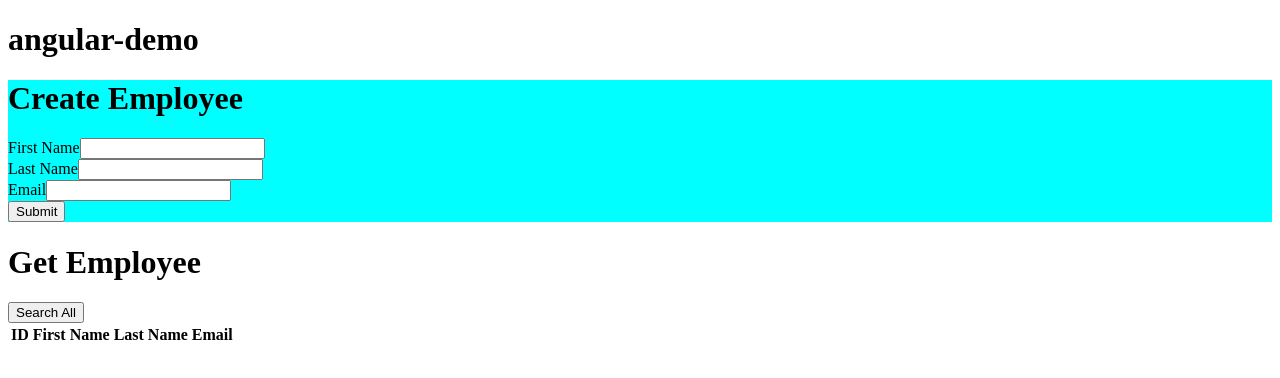
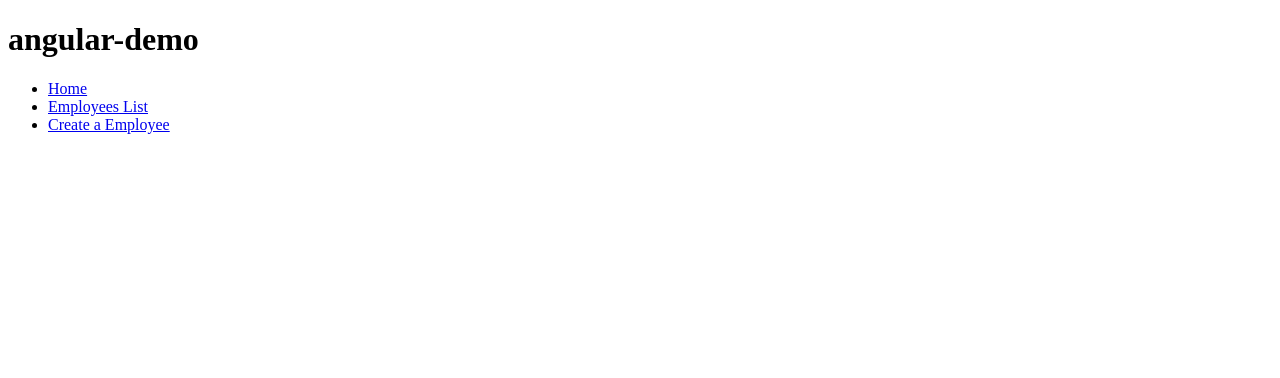
Before and after one commit to EIMadrigal/angular-demo, an Angular app: page / in a window 1280 px wide. Shown: the top 378 px of the page. Built offline with nearby package versions, Linux system fonts and the light colour scheme.

Commit message:
add routes

```diff
--- a/src/app/app.component.html
+++ b/src/app/app.component.html
@@ -1,3 +1,13 @@
-<h1>{{title}}</h1>
-<app-create-employee></app-create-employee>
-<app-get-employee></app-get-employee>
+<h1>{{ title }}</h1>
+<!-- <app-create-employee></app-create-employee> -->
+<!-- <app-get-employee></app-get-employee> -->
+
+<nav>
+    <ul>
+        <li><a routerLink="" routerLinkActive="active">Home</a></li>
+        <li><a routerLink="employees" routerLinkActive="active">Employees List</a></li>
+        <li><a routerLink="create-employee" routerLinkActive="active">Create a Employee</a></li>
+    </ul>
+</nav>
+
+<router-outlet></router-outlet>
--- a/src/app/app.component.ts
+++ b/src/app/app.component.ts
@@ -1,12 +1,12 @@
 import { Component } from '@angular/core';
-import { RouterOutlet } from '@angular/router';
+import { RouterLink, RouterLinkActive, RouterOutlet } from '@angular/router';
 import { CreateEmployeeComponent } from './create-employee/create-employee.component';
 import { GetEmployeeComponent } from './get-employee/get-employee.component';
 
 @Component({
   selector: 'app-root',
   standalone: true,
-  imports: [RouterOutlet, CreateEmployeeComponent, GetEmployeeComponent],
+  imports: [RouterOutlet, CreateEmployeeComponent, GetEmployeeComponent, RouterLink, RouterLinkActive],
   templateUrl: './app.component.html',
   styleUrl: './app.component.css',
 })
--- a/src/app/app.routes.ts
+++ b/src/app/app.routes.ts
@@ -1,3 +1,8 @@
 import { Routes } from '@angular/router';
+import { GetEmployeeComponent } from './get-employee/get-employee.component';
+import { CreateEmployeeComponent } from './create-employee/create-employee.component';
 
-export const routes: Routes = [];
+export const routes: Routes = [
+    { path: 'employees', component: GetEmployeeComponent },
+    { path: 'create-employee', component: CreateEmployeeComponent }
+];
--- a/src/index.html
+++ b/src/index.html
@@ -2,7 +2,7 @@
 <html lang="en">
 <head>
   <meta charset="utf-8">
-  <title>AngularDemo</title>
+  <title>Angular Demo</title>
   <base href="/">
   <meta name="viewport" content="width=device-width, initial-scale=1">
   <link rel="icon" type="image/x-icon" href="favicon.ico">
```
